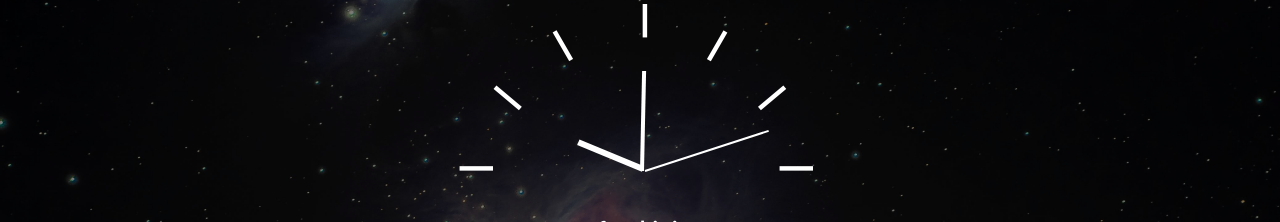
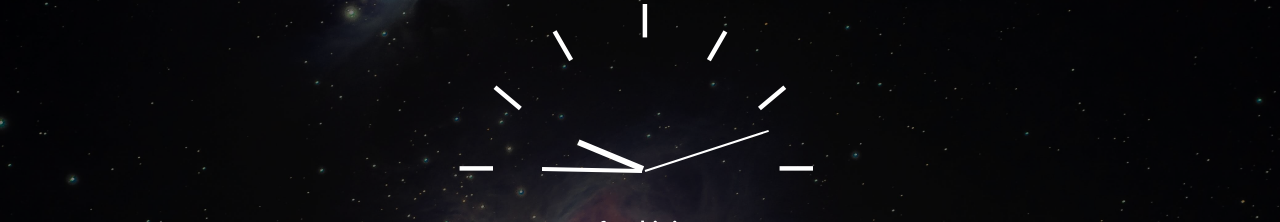
Before and after one commit to fourbitHQ/fourbit-web, a Next.js app: page / in a window 1280 px wide. Shown: the part 155-377 px from the top of the page. Built offline with nearby package versions, Linux system fonts and the light colour scheme.

Commit message:
hour re calculated

```diff
--- a/components/Clock/index.tsx
+++ b/components/Clock/index.tsx
@@ -10,18 +10,22 @@ function Clock() {
     // return () => clearInterval(timer);
   }, []);
 
-  let hours = ((date.getHours() * 360 /12) + (date.getMinutes()* (360/60) /12));
-  let minutes = ((date.getMinutes()/360/60) + (date.getSeconds()*(360/60) /60));
-  let seconds = date.getSeconds() * 360 /60;
+  let hours = date.getHours();
+  let minutes = date.getMinutes();
+  let seconds = date.getSeconds();
+
+  let hoursDeg = ((hours / 12) * 360) + ((minutes/60)*30)
+  let minutesDeg = ((minutes / 60) * 360) + ((seconds/60)*6)
+  let secondsDeg = ((seconds / 60) * 360)
 
   const secondHandStyle = {
-    transform: `rotate(${seconds ? seconds : 0}deg)`,
+    transform: `rotate(${secondsDeg}deg)`,
   };
   const minuteHandStyle = {
-    transform: `rotate(${minutes ? minutes : 0}deg)`,
+    transform: `rotate(${minutesDeg}deg)`,
   };
   const hourHandStyle = {
-    transform: `rotate(${hours ? hours : 0}deg)`,
+    transform: `rotate(${hoursDeg}deg)`,
   };
 
   // const secondHandStyle = {
```
